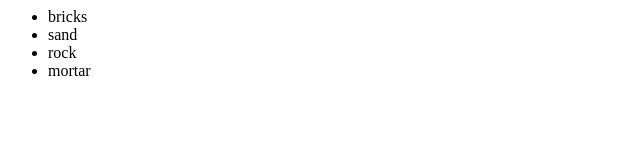
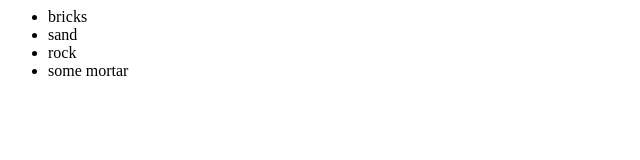
Before and after one commit to fabianaugustus/CryptomorrowExchange, a plain HTML site: page index.html in a window 1280 px wide. Shown: the full height of the page, 0-640 px from the left. Drawn offline with Linux system fonts and the light colour scheme.

Commit message:
conflict from test

```diff
--- a/index.html
+++ b/index.html
@@ -6,7 +6,7 @@
                 <li>bricks</li>
                 <li>sand</li>
                 <li>rock</li>
-                <li>mortar</li>
+                <li>some mortar</li>
             </ul>
         </div>
     </body>
```
